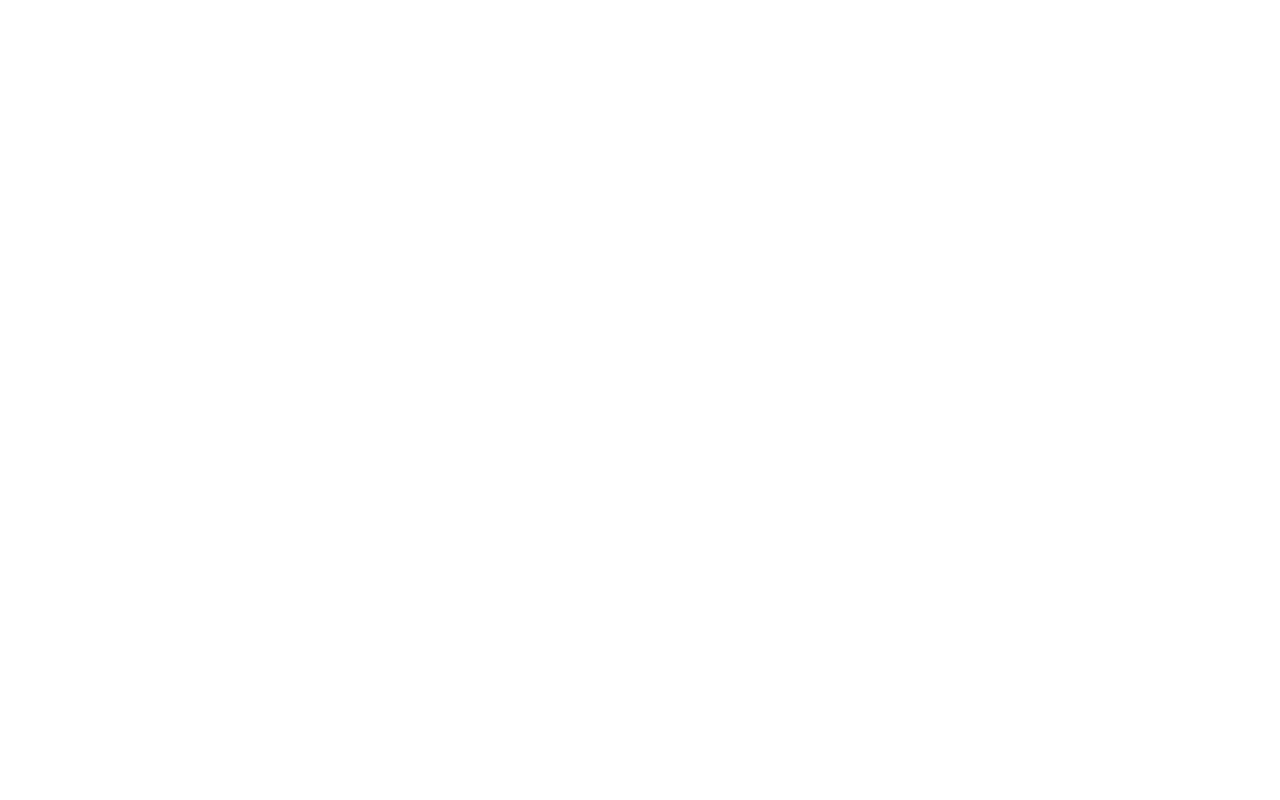
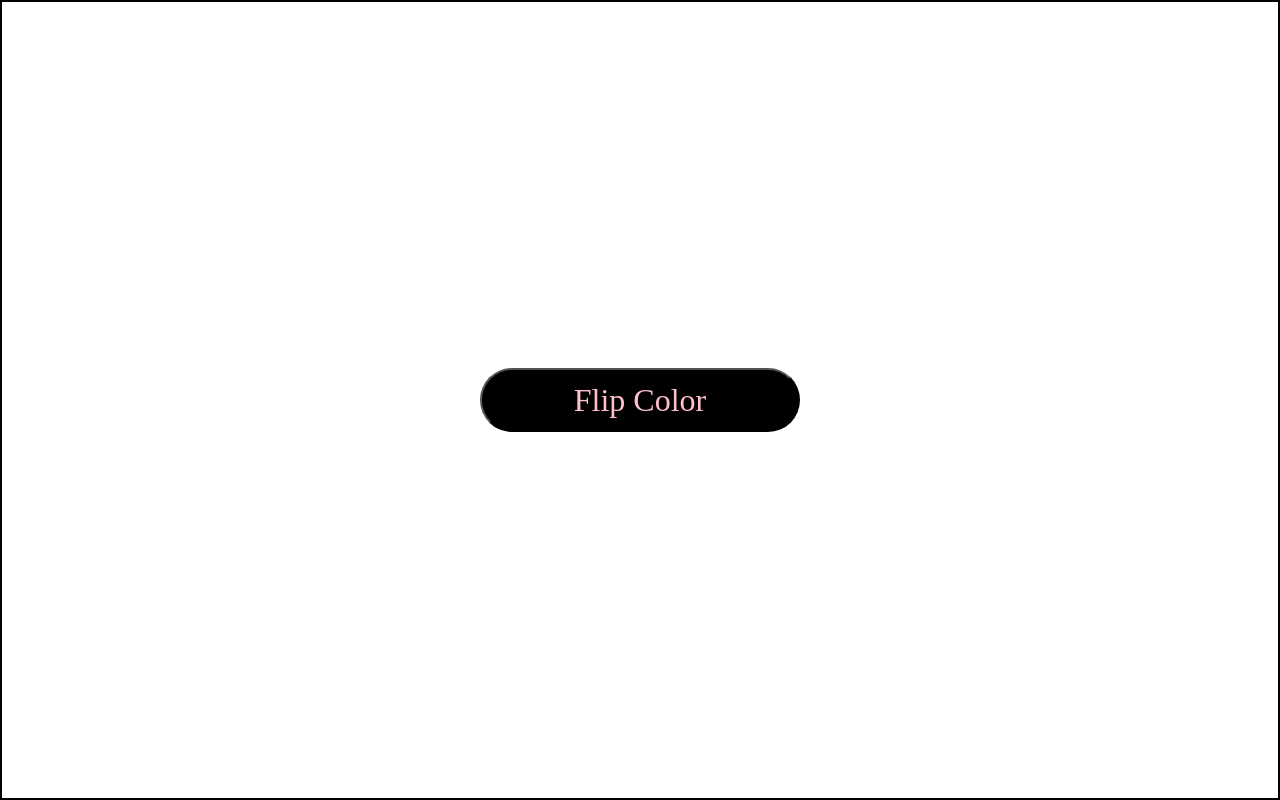
Before and after one commit to RodicaNegura/javascript-from-scratch, a plain HTML site: page color-flipper/index.html in a window 1280 px wide. Drawn offline with Linux system fonts and the light colour scheme.

Commit message:
added a button and styleing

```diff
--- a/color-flipper/css/style.css
+++ b/color-flipper/css/style.css
@@ -0,0 +1,33 @@
+* {
+  font-family:'Times New Roman', Times, serif;
+  box-sizing: border-box;
+  margin: 0px;
+  padding: 0px;
+}
+
+#colorFlipper {
+  width: 100vw;
+  height: 100vh;
+  display: flex;
+  justify-content: center;
+  align-items: center;
+  border: 2px solid black;
+  background-color: white;
+}
+
+button {
+  height: 4rem;
+  width: 20rem;
+  background-color: black;
+  color: pink;
+  font-size: 2rem;
+  border-radius: 20rem;
+  outline: none;
+  cursor: pointer;
+}
+
+button:hover {
+  background-color: pink;
+  color: black;
+  border: 1px solid black;
+}
--- a/color-flipper/index.html
+++ b/color-flipper/index.html
@@ -3,9 +3,13 @@
   <head>
     <meta charset="UTF-8">
     <meta name="viewport" content="width=device-width, initial-scale=1.0">
-  <title>Document</title>
+    <link rel="stylesheet" href="./css/style.css">
+    <title>Color Flipper</title>
   </head>
   <body>
-
+    <div id="colorFlipper">
+      <button>Flip Color</button>
+    </div>
+   <script src="./js/script.js"></script>
   </body>
 </html>
```
Lines whose indentation alone changed are shown as unchanged.
